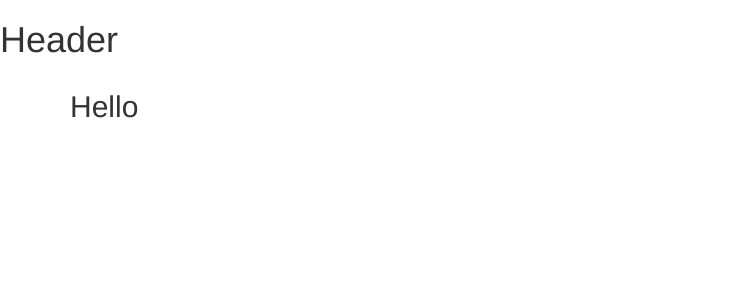
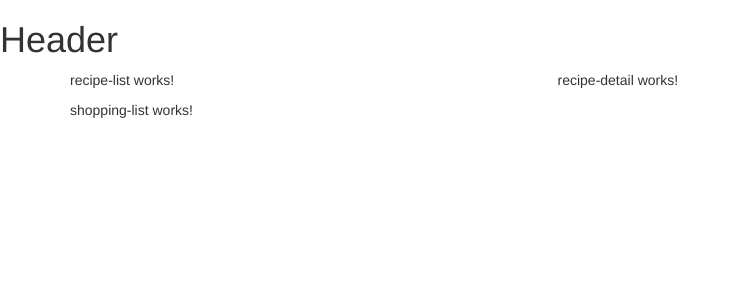
Before and after one commit to zjschulz/recipe-book, an Angular app: page / in a window 1280 px wide. Shown: the top 300 px of the page, without its empty margins (0-737 px from the left). Built offline with nearby package versions, Linux system fonts and the light colour scheme.

Commit message:
organize html for recipes

```diff
--- a/src/app/app.component.html
+++ b/src/app/app.component.html
@@ -2,7 +2,8 @@
 <div class="container">
   <div class="row">
     <div class="col-md-12">
-      <h2>Hello</h2>
+      <app-recipes></app-recipes>
+      <app-shopping-list></app-shopping-list>
     </div>
   </div>
 </div>
--- a/src/app/recipes/recipes.component.html
+++ b/src/app/recipes/recipes.component.html
@@ -1 +1,8 @@
-<p>recipes works!</p>
+<div class="row">
+    <div class="col-md-5">
+        <app-recipe-list></app-recipe-list>
+    </div>
+    <div class="col-md-7">
+        <app-recipe-detail></app-recipe-detail>
+    </div>
+</div>
```
